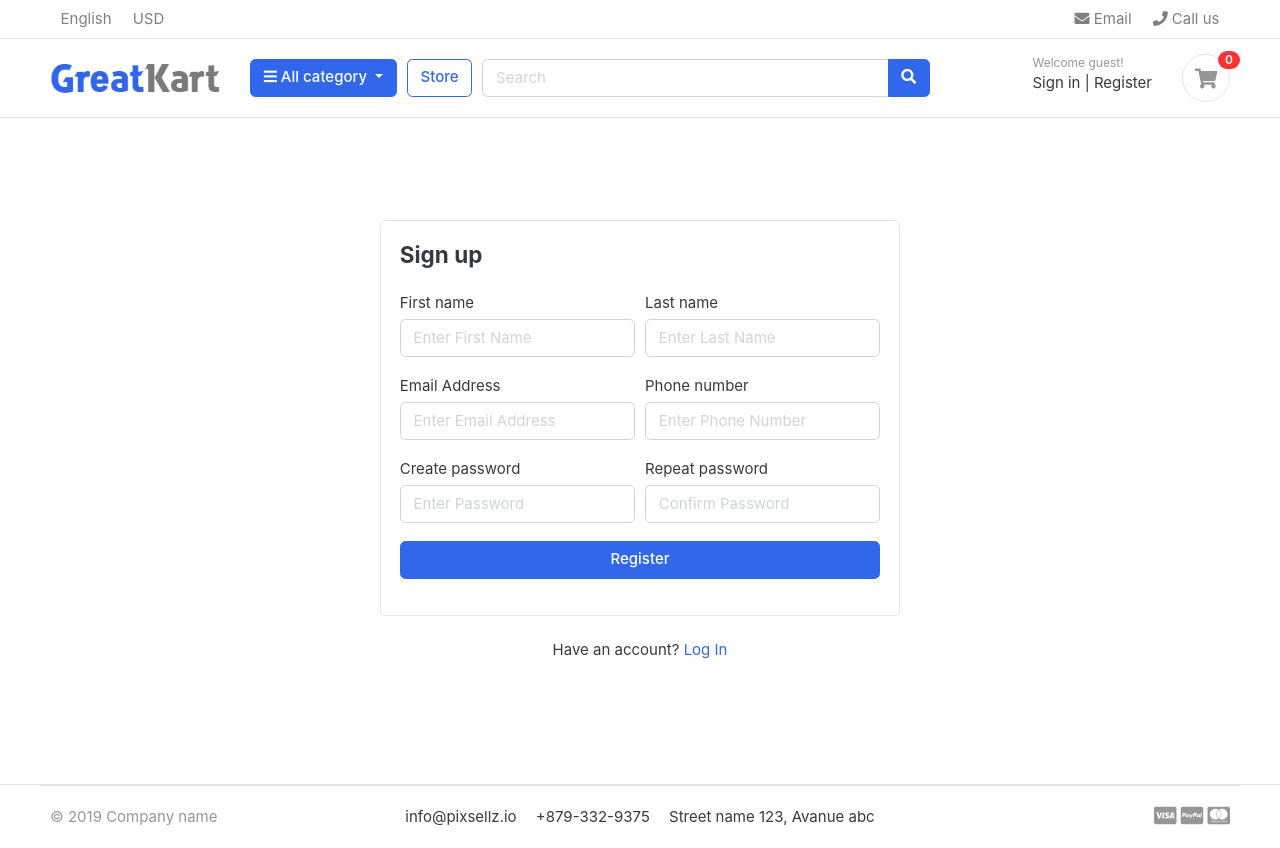
After one commit to jaychen0935/greatkart-django, a Django app: page /accounts/register/ in a window 1280 px wide. The commit adds this page. Run offline with Django 3.2, Linux system fonts and the light colour scheme; data that the repository does not hold is empty; some libraries are stand-ins or nearby versions; some web fonts are replaced.

```diff
--- /dev/null
+++ b/greatkart/accounts/forms.py
@@ -0,0 +1,37 @@
+from django import forms
+from django.contrib.auth.models import User
+from .models import account
+
+class RegistrationForm(forms.ModelForm):
+    password = forms.CharField(widget=forms.PasswordInput(attrs={
+        'placeholder':'Enter Password',
+        'class':'form-control',
+    }))
+    confirm_password = forms.CharField(widget=forms.PasswordInput(attrs={
+        'placeholder':'Confirm Password',
+        'class':'form-control',
+    }))
+    class Meta:
+        model = account
+        fields = ['first_name','last_name','email','phone_number','password']
+
+    def __init__(self,*args,**kwargs):
+        super(RegistrationForm,self).__init__(*args,**kwargs)
+        self.fields['first_name'].widget.attrs['placeholder'] = 'Enter First Name'
+        self.fields['last_name'].widget.attrs['placeholder'] = 'Enter Last Name'
+        self.fields['email'].widget.attrs['placeholder'] = 'Enter Email Address'
+        # self.fields['username'].widget.attrs['placeholder'] = 'Enter Username'
+        self.fields['phone_number'].widget.attrs['placeholder'] = 'Enter Phone Number'
+
+        for field in self.fields:
+            self.fields[field].widget.attrs['class'] = 'form-control'
+
+    def clean(self):
+        cleaned_data = super(RegistrationForm,self).clean()
+        password = cleaned_data.get('password')
+        confirm_password = cleaned_data.get('confirm_password')
+
+        if password != confirm_password:
+            raise forms.ValidationError(
+                "Password does not match!"
+            )
--- a/greatkart/accounts/models.py
+++ b/greatkart/accounts/models.py
@@ -13,6 +13,7 @@ class MyAccountManager(BaseUserManager):
             username = username,
             first_name = first_name,
             last_name = last_name,
+
         )
         user.set_password(password)
         user.save(using=self._db)
--- /dev/null
+++ b/greatkart/accounts/urls.py
@@ -0,0 +1,9 @@
+from django.urls import path
+from . import views
+
+
+urlpatterns = [
+    path('register/',views.register,name='register'),
+    path('login/',views.login,name='login'),
+    path('logout/',views.logout,name='logout'),
+    ]
--- a/greatkart/accounts/views.py
+++ b/greatkart/accounts/views.py
@@ -1,3 +1,41 @@
 from django.shortcuts import render
+from .forms import RegistrationForm
+from .models import account
+from django.contrib import messages
 
 # Create your views here.
+def register(request):
+    form = RegistrationForm()
+    print("rest")
+    if request.method == 'POST':
+        print("POST")
+        form = RegistrationForm(request.POST)
+        if form.is_valid():
+            print("vaild")
+            first_name = form.cleaned_data['first_name']
+            last_name = form.cleaned_data['last_name']
+            email = form.cleaned_data['email']
+            # username = form.cleaned_data['username']
+            phone_number = form.cleaned_data['phone_number']
+            password = form.cleaned_data['password']
+            username = email.split('@')[0]
+            user=account.objects.create_user(first_name=first_name,last_name=last_name,email=email,username=username,password=password)
+            user.phone_number=phone_number
+            user.save()
+            # form.save()
+            print('user created successfully')
+        else:
+            # Invalid form -> show errors
+            for field, errors in form.errors.items():
+                for error in errors:
+                    messages.error(request, f"{field}: {error}")
+    else:
+        form = RegistrationForm(request.POST)
+    context={'form':form}
+    return render(request,'accounts/register.html',context)
+
+def login(request):
+    return render(request,'accounts/login.html')
+
+def logout(request):
+    return render(request,'accounts/logout.html')
--- a/greatkart/greatkart/urls.py
+++ b/greatkart/greatkart/urls.py
@@ -26,4 +26,5 @@ urlpatterns = [
     path('',views.home,name='home'),
     path('store/',include('store.urls')),
     path('cart/',include('carts.urls')),
+    path('accounts/',include('accounts.urls')),
 ]+ static(settings.MEDIA_URL, document_root=settings.MEDIA_ROOT)
--- /dev/null
+++ b/greatkart/templates/accounts/login.html
@@ -0,0 +1 @@
+<h1>Login</h1>
--- /dev/null
+++ b/greatkart/templates/accounts/logout.html
@@ -0,0 +1 @@
+<h2> logout </h2>
--- /dev/null
+++ b/greatkart/templates/accounts/register.html
@@ -0,0 +1,80 @@
+{% extends 'base.html' %} {% load static %} {% block content %}
+<!-- ========================= SECTION CONTENT ========================= -->
+<section class="section-content padding-y">
+
+
+{% if messages %}
+  <ul>
+    {% for message in messages %}
+      <li class="{{ message.tags }}">{{ message }}</li>
+    {% endfor %}
+  </ul>
+{% endif %}
+
+    <!-- ============================ COMPONENT REGISTER   ================================= -->
+  <div class="card mx-auto" style="max-width: 520px; margin-top: 40px">
+    <article class="card-body">
+      <header class="mb-4"><h4 class="card-title">Sign up</h4></header>
+      <form action="{% url 'register' %}" method="POST">
+        {% csrf_token %}
+
+        <div class="form-row">
+          <div class="col form-group">
+            <label>First name</label>
+            {{form.first_name}}
+          </div>
+          <!-- form-group end.// -->
+          <div class="col form-group">
+            <label>Last name</label>
+            {{form.last_name}}
+          </div>
+          <!-- form-group end.// -->
+        </div>
+        <!-- form-row end.// -->
+
+        <!-- form-group end.// -->
+
+        <!-- form-group end.// -->
+        <div class="form-row">
+          <div class="form-group col-md-6">
+            <label>Email Address</label>
+            {{form.email}}
+          </div>
+          <!-- form-group end.// -->
+          <div class="form-group col-md-6">
+            <label>Phone number</label>
+            {{form.phone_number}}
+          </div>
+          <!-- form-group end.// -->
+        </div>
+        <!-- form-row.// -->
+        <div class="form-row">
+          <div class="form-group col-md-6">
+            <label>Create password</label>
+            {{form.password}}
+          </div>
+          <!-- form-group end.// -->
+          <div class="form-group col-md-6">
+            <label>Repeat password</label>
+            {{form.confirm_password}}
+          </div>
+          <!-- form-group end.// -->
+        </div>
+        <div class="form-group">
+          <button type="submit" class="btn btn-primary btn-block">
+            Register
+          </button>
+        </div>
+        <!-- form-group// -->
+      </form>
+    </article>
+    <!-- card-body.// -->
+  </div>
+  <!-- card .// -->
+  <p class="text-center mt-4">Have an account? <a href="">Log In</a></p>
+  <br /><br />
+  <!-- ============================ COMPONENT REGISTER  END.// ================================= -->
+</section>
+<!-- ========================= SECTION CONTENT END// ========================= -->
+
+{% endblock content %}
--- a/greatkart/templates/includes/navbar.html
+++ b/greatkart/templates/includes/navbar.html
@@ -101,9 +101,9 @@
             <div class="widget-header">
               <small class="title text-muted">Welcome guest!</small>
               <div>
-                <a href="./signin.html">Sign in</a>
+                <a href="{% url 'login' %}">Sign in</a>
                 <span class="dark-transp"> | </span>
-                <a href="./register.html"> Register</a>
+                <a href="{% url 'register' %}"> Register</a>
               </div>
             </div>
             <a href="{% url 'cart' %}" class="widget-header pl-3 ml-3">
--- a/第二節/greatkart_template/greatkart_template/greatkart/register.html
+++ b/第二節/greatkart_template/greatkart_template/greatkart/register.html
@@ -148,7 +148,7 @@ $(document).ready(function() {
 				<div class="form-row">
 					<div class="col form-group">
 						<label>First name</label>
-					  	<input type="text" class="form-control" placeholder="">
+						  	<input type="text" class="form-control" placeholder="">
 					</div> <!-- form-group end.// -->
 					<div class="col form-group">
 						<label>Last name</label>
```
